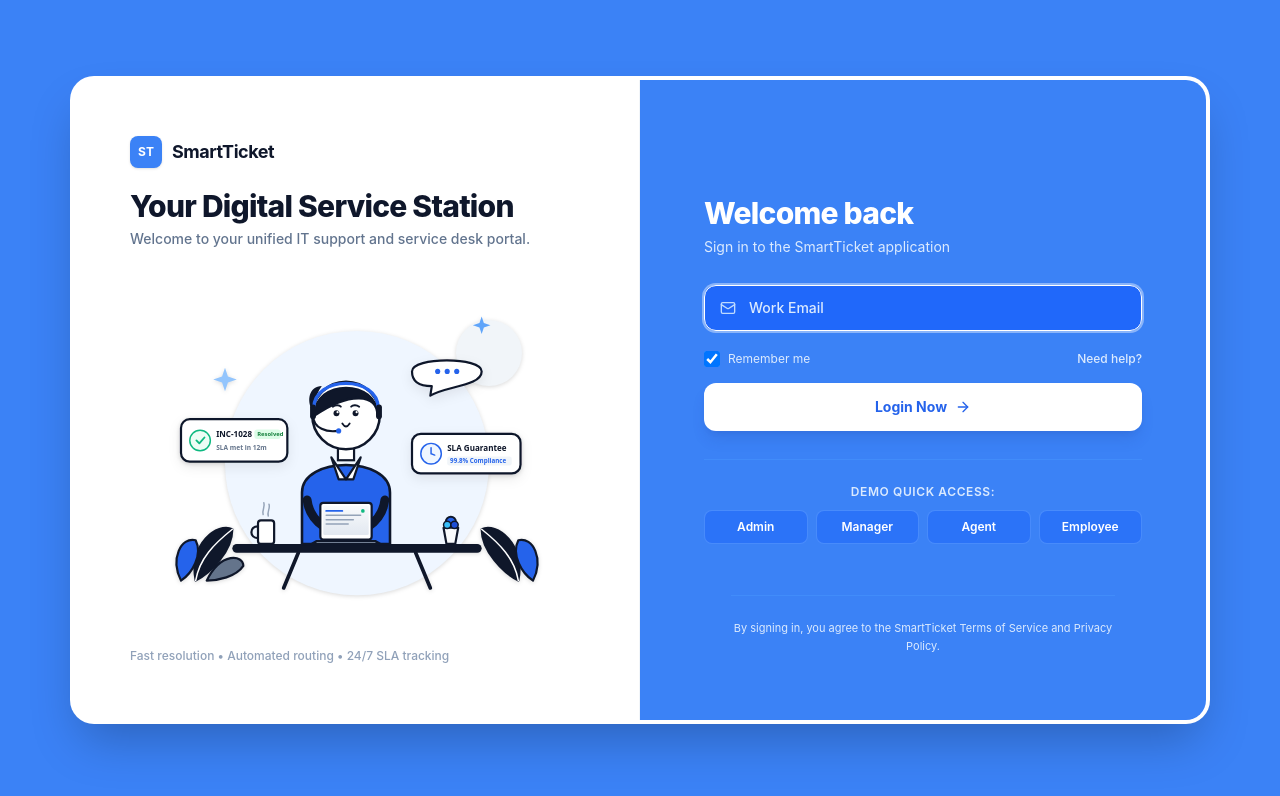
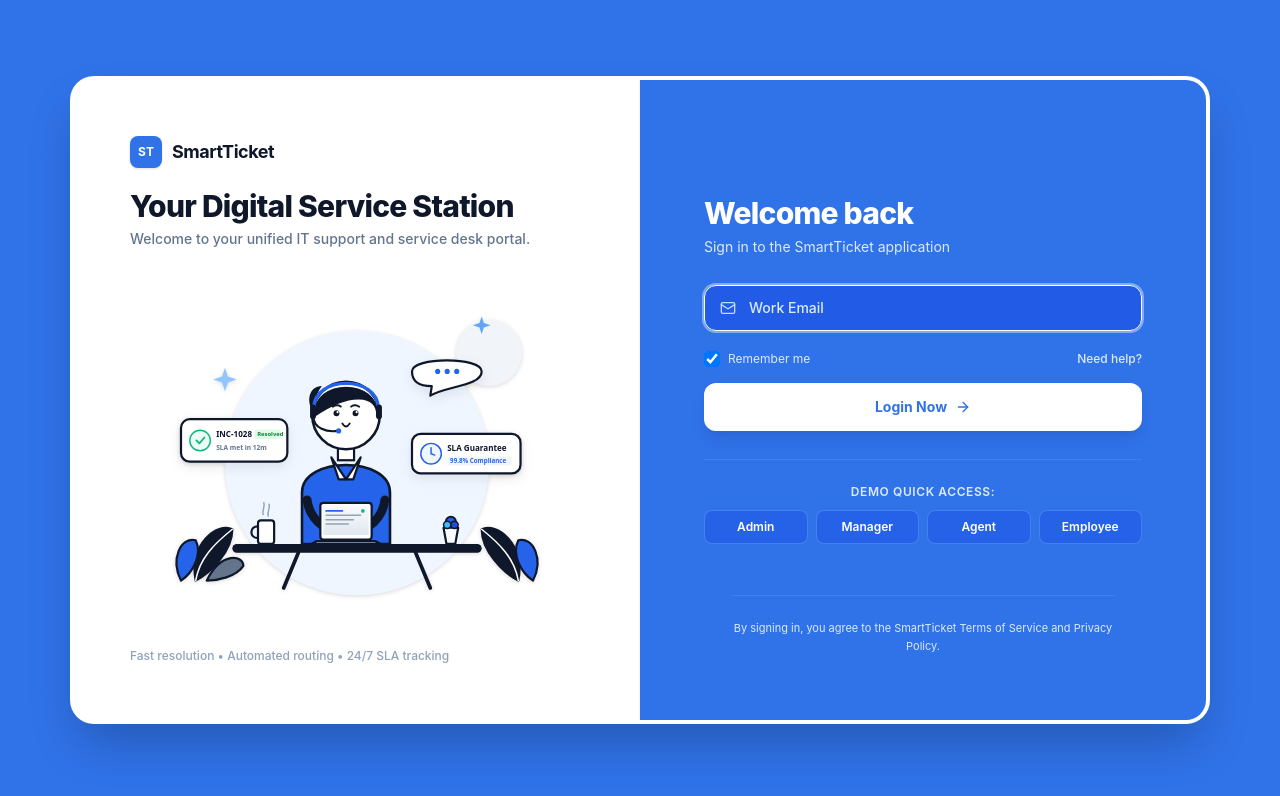
Before and after one commit to Jai7525/Smart-it-service-desk, a React (Vite) app in the folder frontend/: page /login in a window 1280 px wide. Shown: the top 796 px of the page. Built offline with nearby package versions, Linux system fonts and the light colour scheme; no server answers.

Commit message:
style(login): tune blue to optimal midpoint shade #3072E8

```diff
--- a/frontend/src/pages/LoginPage.tsx
+++ b/frontend/src/pages/LoginPage.tsx
@@ -66,7 +66,7 @@ export const LoginPage: React.FC = () => {
   };
 
   return (
-    <div className="min-h-screen w-full bg-[#3B82F6] flex items-center justify-center p-3 sm:p-6 lg:p-10 font-sans">
+    <div className="min-h-screen w-full bg-[#3072E8] flex items-center justify-center p-3 sm:p-6 lg:p-10 font-sans">
       {/* Outer Grand Card Filling Screen Elegantly */}
       <div className="w-full max-w-[1140px] min-h-[640px] bg-white rounded-3xl shadow-2xl overflow-hidden grid grid-cols-1 lg:grid-cols-12 border-4 border-white/20">
 
@@ -78,7 +78,7 @@ export const LoginPage: React.FC = () => {
           {/* Brand & Headline */}
           <div className="space-y-3">
             <div className="flex items-center gap-2.5">
-              <div className="w-8 h-8 rounded-lg bg-[#3B82F6] flex items-center justify-center font-bold text-white text-xs shadow-sm">
+              <div className="w-8 h-8 rounded-lg bg-[#3072E8] flex items-center justify-center font-bold text-white text-xs shadow-sm">
                 ST
               </div>
               <span className="font-bold text-lg tracking-tight text-slate-900">SmartTicket</span>
@@ -112,9 +112,9 @@ export const LoginPage: React.FC = () => {
         </div>
 
         {/* ========================================================================= */}
-        {/* RIGHT COLUMN: BALANCED MEDIUM BLUE SIGN-IN AREA                           */}
+        {/* RIGHT COLUMN: PERFECT IN-BETWEEN BLUE SIGN-IN AREA (#3072E8)              */}
         {/* ========================================================================= */}
-        <div className="lg:col-span-6 bg-[#3B82F6] p-8 sm:p-12 lg:p-16 flex flex-col justify-between text-white relative">
+        <div className="lg:col-span-6 bg-[#3072E8] p-8 sm:p-12 lg:p-16 flex flex-col justify-between text-white relative">
 
           <div className="max-w-md w-full mx-auto my-auto space-y-7">
             <div>
@@ -146,7 +146,7 @@ export const LoginPage: React.FC = () => {
                     value={email}
                     onChange={(e) => setEmail(e.target.value)}
                     placeholder="Work Email"
-                    className="w-full bg-blue-600/50 border border-blue-300/40 rounded-xl pl-11 pr-4 py-3 text-sm text-white placeholder:text-blue-100 focus:outline-none focus:ring-2 focus:ring-white/40 focus:border-white focus:bg-blue-600/70 transition-all font-medium"
+                    className="w-full bg-blue-700/35 border border-blue-300/35 rounded-xl pl-11 pr-4 py-3 text-sm text-white placeholder:text-blue-100 focus:outline-none focus:ring-2 focus:ring-white/40 focus:border-white focus:bg-blue-700/50 transition-all font-medium"
                   />
                 </div>
               </div>
@@ -156,7 +156,7 @@ export const LoginPage: React.FC = () => {
                   <input
                     type="checkbox"
                     defaultChecked
-                    className="w-4 h-4 rounded border-blue-300 bg-blue-600/50 text-white focus:ring-0 cursor-pointer"
+                    className="w-4 h-4 rounded border-blue-300 bg-blue-700/40 text-white focus:ring-0 cursor-pointer"
                   />
                   <span>Remember me</span>
                 </label>
@@ -169,11 +169,11 @@ export const LoginPage: React.FC = () => {
               <button
                 type="submit"
                 disabled={isLoading}
-                className="w-full py-3.5 mt-2 bg-white hover:bg-slate-50 disabled:opacity-60 text-[#2563EB] rounded-xl text-sm font-bold shadow-lg shadow-blue-900/15 flex items-center justify-center gap-2 transition-all cursor-pointer transform active:scale-[0.99]"
+                className="w-full py-3.5 mt-2 bg-white hover:bg-slate-50 disabled:opacity-60 text-[#3072E8] rounded-xl text-sm font-bold shadow-lg shadow-blue-900/15 flex items-center justify-center gap-2 transition-all cursor-pointer transform active:scale-[0.99]"
               >
                 {isLoading ? (
                   <>
-                    <Loader2 className="w-4 h-4 animate-spin text-[#2563EB]" />
+                    <Loader2 className="w-4 h-4 animate-spin text-[#3072E8]" />
                     <span>Signing in...</span>
                   </>
                 ) : (
@@ -198,8 +198,8 @@ export const LoginPage: React.FC = () => {
                     onClick={() => handleQuickFill(acc.email)}
                     className={`py-2 px-2.5 rounded-lg text-xs font-semibold border transition-all cursor-pointer text-center ${
                       email === acc.email
-                        ? 'bg-white text-[#2563EB] border-white shadow-sm'
-                        : 'bg-blue-600/40 hover:bg-blue-600/70 text-white border-blue-300/30'
+                        ? 'bg-white text-[#3072E8] border-white shadow-sm'
+                        : 'bg-blue-700/35 hover:bg-blue-700/60 text-white border-blue-300/30'
                     }`}
                   >
                     {acc.label}
```
